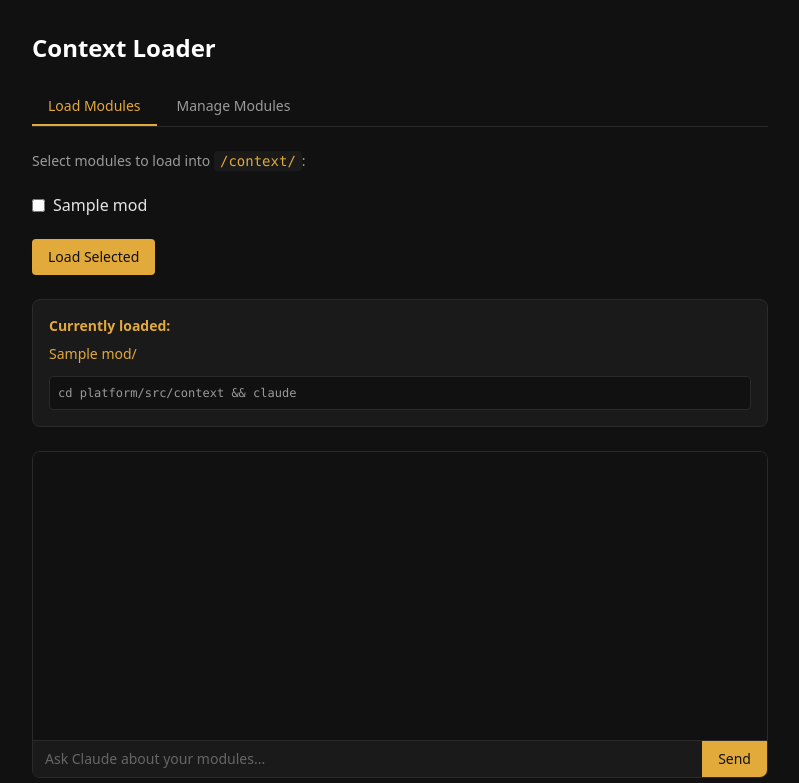
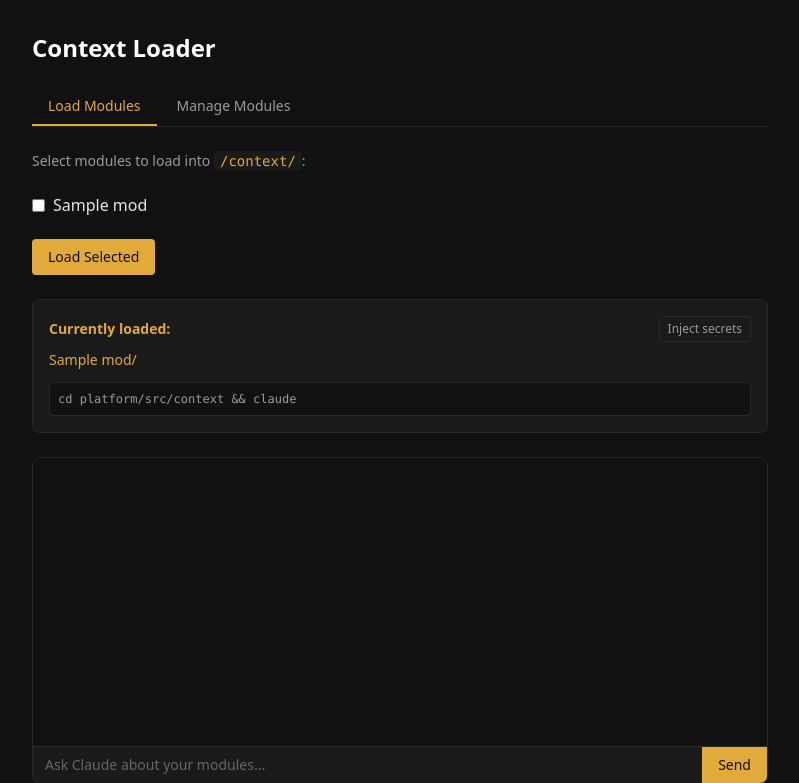
Before and after one commit to bleak-ai/contextagora, a FastAPI app: template platform/src/templates/index.html in a window 1280 px wide. Shown: the top 783 px of the page, without its empty margins (240-1039 px from the left). Run offline with FastAPI, Linux system fonts and the light colour scheme; the template is opened without the code that fills it: most values are stand-ins (such as "Sample title", 1, 10 or a date in 2020); data that the repository does not hold is empty; some libraries are stand-ins or nearby versions.

Commit message:
feat: implement secrets management in server.py; add endpoint to refresh secrets and update module picker UI with inject secrets button

```diff
--- a/platform/src/server.py
+++ b/platform/src/server.py
@@ -29,6 +29,9 @@ GH_TOKEN = os.environ.get("GH_TOKEN")
 _modules_cache: list[str] = []
 _modules_cache_ts: float = 0
 _CACHE_TTL = 60  # seconds
+
+# Cache for secrets status (only refreshed on /load or explicit refresh)
+_secrets_cache: dict[str, dict[str, str | None]] = {}
 
 
 def _gh_headers() -> dict[str, str]:
@@ -279,7 +282,7 @@ async def index(request: Request):
         context={
             "modules": list_available_modules(),
             "loaded": list_modules(CONTEXT_DIR),
-            "secrets": get_secrets_status(CONTEXT_DIR),
+            "secrets": _secrets_cache,
         },
     )
 
@@ -328,13 +331,16 @@ async def load(request: Request, modules: list[str] = Form(default=[])):
         else:
             log.info("varlock: %s secrets validated", name)
 
+    global _secrets_cache
+    _secrets_cache = get_secrets_status(CONTEXT_DIR)
+
     return templates.TemplateResponse(
         request=request,
         name="partials/module_picker.html",
         context={
             "modules": list_available_modules(),
             "loaded": list_modules(CONTEXT_DIR),
-            "secrets": get_secrets_status(CONTEXT_DIR),
+            "secrets": _secrets_cache,
         },
     )
 
@@ -349,6 +355,22 @@ async def api_context():
 async def refresh_modules():
     """Force-refresh the module list from GitHub (bypasses cache)."""
     return {"status": "ok", "modules": list_available_modules(bypass_cache=True)}
+
+
+@app.post("/inject-secrets", response_class=HTMLResponse)
+async def inject_secrets(request: Request):
+    """Re-check secrets status from Infisical and return updated module picker."""
+    global _secrets_cache
+    _secrets_cache = get_secrets_status(CONTEXT_DIR)
+    return templates.TemplateResponse(
+        request=request,
+        name="partials/module_picker.html",
+        context={
+            "modules": list_available_modules(),
+            "loaded": list_modules(CONTEXT_DIR),
+            "secrets": _secrets_cache,
+        },
+    )
 
 
 @app.post("/chat")
--- a/platform/src/templates/partials/module_picker.html
+++ b/platform/src/templates/partials/module_picker.html
@@ -21,7 +21,13 @@
 
     {% if loaded %}
     <div class="mt-6 p-4 bg-bg-raised border border-border rounded-lg">
-        <h2 class="font-semibold text-sm mb-2 text-accent">Currently loaded:</h2>
+        <div class="flex items-center justify-between mb-2">
+            <h2 class="font-semibold text-sm text-accent">Currently loaded:</h2>
+            <button hx-post="/inject-secrets" hx-target="#module-picker" hx-swap="outerHTML"
+                    class="text-xs px-2 py-1 border border-border rounded text-text-sec hover:text-text hover:border-accent">
+                Inject secrets
+            </button>
+        </div>
         <ul class="text-sm space-y-1">
             {% for mod in loaded %}
             <li>
```
